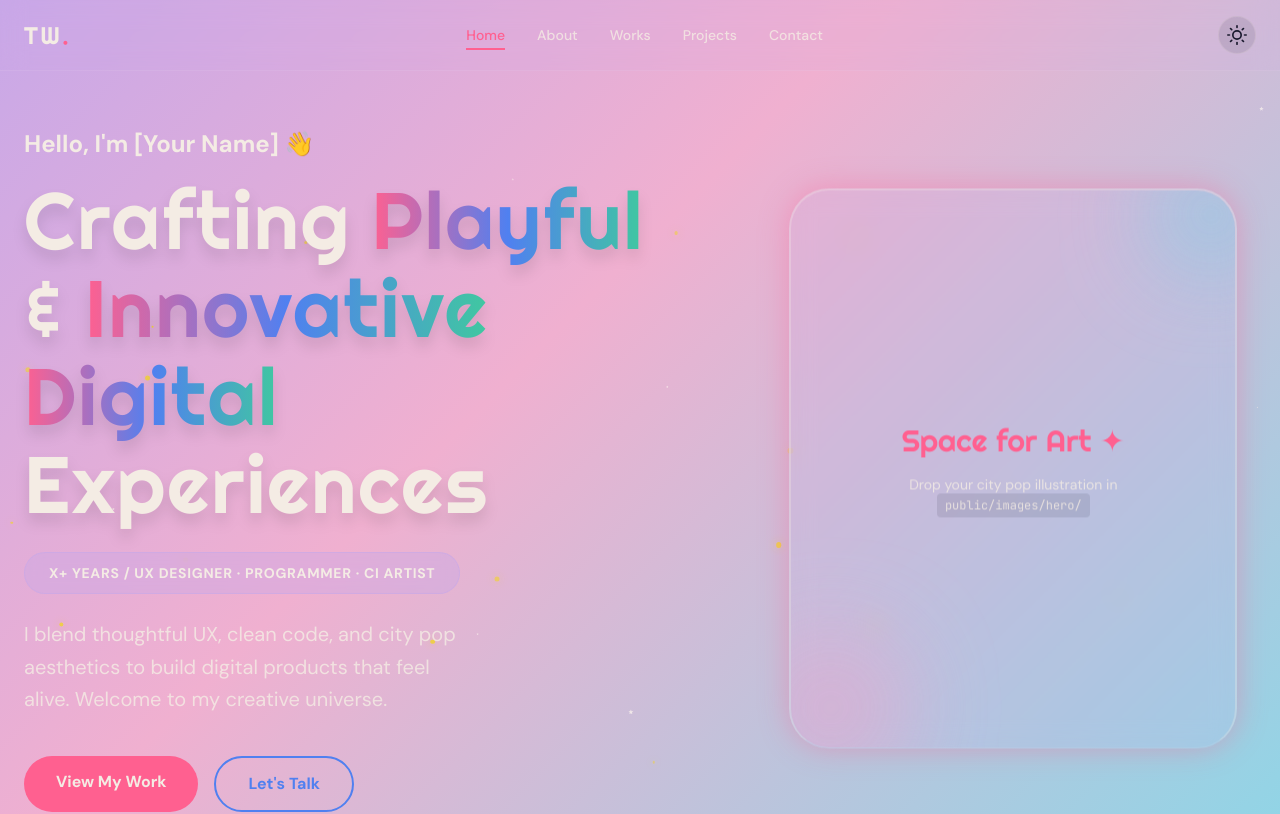
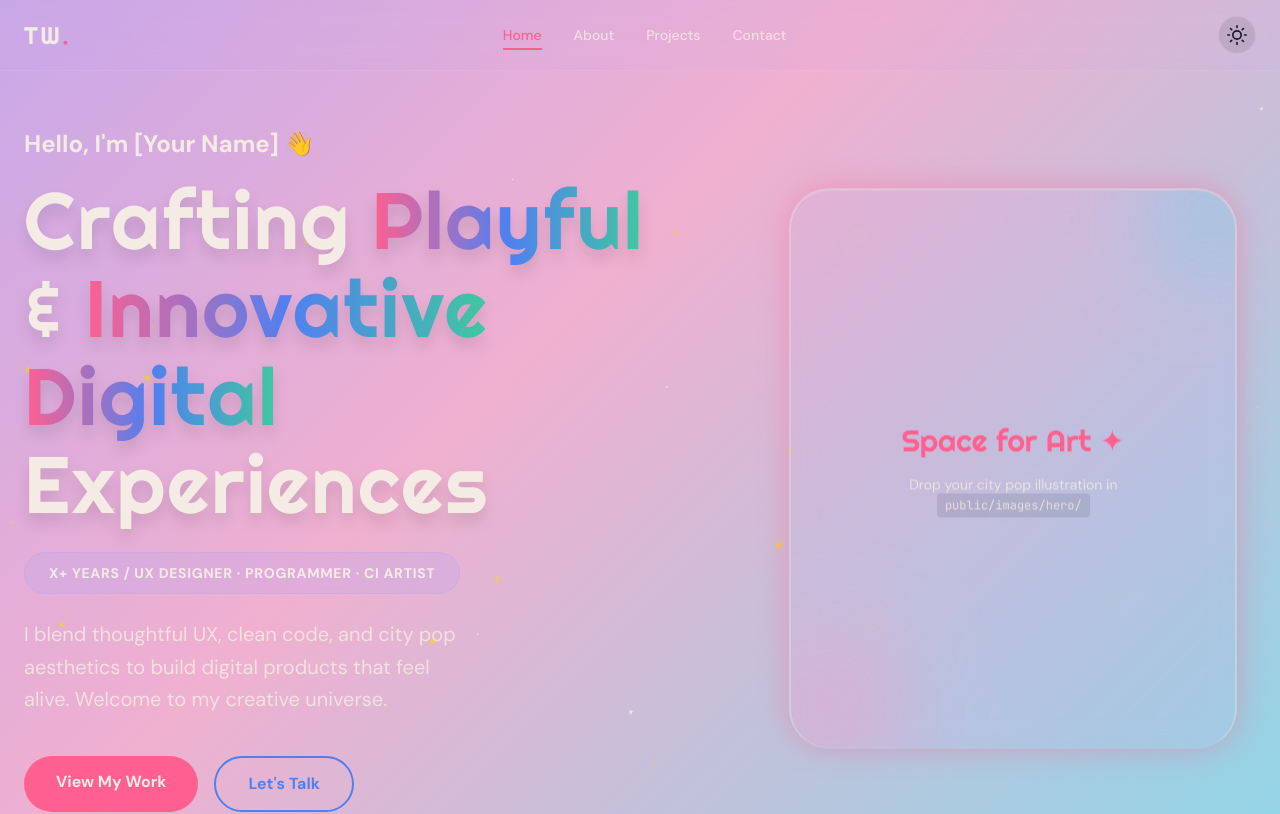
Before and after one commit to tawaninm/PorfolioWebsite, a Next.js app: page / in a window 1280 px wide. Shown: the top 814 px of the page. Built offline with nearby package versions, Linux system fonts and the light colour scheme.

Commit message:
Update Navbar.tsx

```diff
--- a/src/components/Navbar.tsx
+++ b/src/components/Navbar.tsx
@@ -2,23 +2,24 @@
 
 import { useState, useEffect } from "react";
 import { useTheme } from "next-themes";
+import { usePathname } from "next/navigation";
 import { motion, AnimatePresence, useScroll, useMotionValueEvent } from "framer-motion";
 import { FiSun, FiMoon } from "react-icons/fi";
 
 const navLinks = [
-  { label: "Home", href: "#home" },
-  { label: "About", href: "#about" },
-  { label: "Works", href: "#works" },
-  { label: "Projects", href: "#projects" },
-  { label: "Contact", href: "#contact" },
+  { label: "Home", href: "/#home" },
+  { label: "About", href: "/#about" },
+  { label: "Projects", href: "/#works" },
+  { label: "Contact", href: "/#contact" },
 ];
 
 export default function Navbar() {
   const [mobileOpen, setMobileOpen] = useState(false);
   const [hidden, setHidden] = useState(false);
-  const [activeSection, setActiveSection] = useState("#home");
+  const [activeSection, setActiveSection] = useState("/#home");
   const [mounted, setMounted] = useState(false);
   const { theme, setTheme } = useTheme();
+  const pathname = usePathname();
 
   useEffect(() => setMounted(true), []);
 
@@ -34,19 +35,28 @@ export default function Navbar() {
     }
   });
 
-  // Track active section based on scroll position
+  // Track active section based on scroll position or pathname
   useEffect(() => {
+    // If we are on a project detail page, force the Projects tab to be active
+    if (pathname && pathname.startsWith("/projects")) {
+      setActiveSection("/#works");
+      return;
+    }
+
     const handleScroll = () => {
-      const sections = navLinks.map(link => link.href.substring(1));
+      // If we are not on the homepage, don't try to calculate scroll sections
+      if (pathname !== "/") return;
+
+      const sections = navLinks.map(link => link.href.substring(2)); // strip "/#"
 
       let current = "";
       for (const section of sections) {
+        if (!section) continue; // skip empty
         const element = document.getElementById(section);
         if (element) {
           const rect = element.getBoundingClientRect();
-          // Adjust threshold to detect when section reaches upper part of viewport
           if (rect.top <= 200) {
-            current = `#${section}`;
+            current = `/#${section}`;
           }
         }
       }
@@ -54,15 +64,14 @@ export default function Navbar() {
       if (current) {
         setActiveSection(current);
       } else if (window.scrollY < 100) {
-        // Fallback to home at the very top
-        setActiveSection("#home");
+        setActiveSection("/#home");
       }
     };
 
     window.addEventListener("scroll", handleScroll);
     handleScroll(); // Initial check
     return () => window.removeEventListener("scroll", handleScroll);
-  }, []);
+  }, [pathname]);
 
   return (
     <motion.nav
@@ -76,7 +85,7 @@ export default function Navbar() {
     >
       <div className="mx-auto max-w-7xl flex items-center justify-between px-6 py-4 relative z-50">
         {/* Logo */}
-        <a href="#home" className="font-display text-2xl text-dark-navy dark:text-soft-white tracking-widest flex items-center group">
+        <a href="/#home" className="font-display text-2xl text-dark-navy dark:text-soft-white tracking-widest flex items-center group">
           TW<span className="text-hot-pink transition-colors duration-300 group-hover:text-sky-cyan">.</span>
         </a>
 
```
